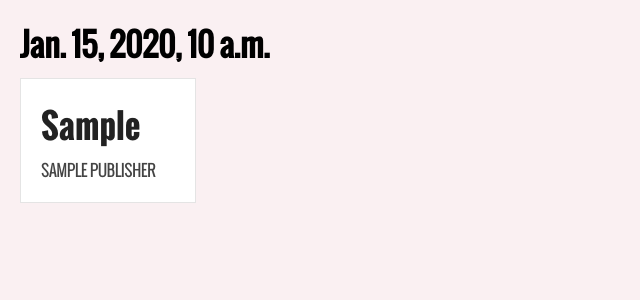
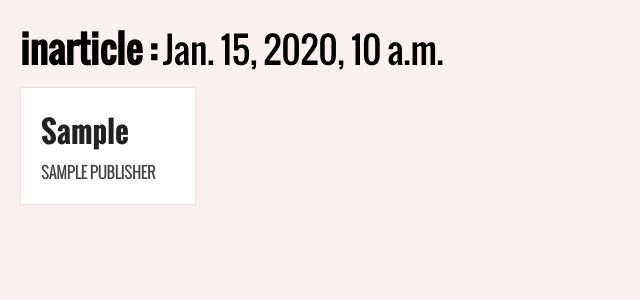
Before and after one commit to JSDiamond/Corpora, a Django app: template templates/news/news.html in a window 1280 px wide. Shown: the top 300 px of the page, without its empty margins (0-640 px from the left). Run offline with Django 3.2, Linux system fonts and the light colour scheme; the template is opened without the code that fills it: most values are stand-ins (such as "Sample title", 1, 10 or a date in 2020).

Commit message:
models fix

```diff
--- a/media/css/main.css
+++ b/media/css/main.css
@@ -43,7 +43,7 @@ h3 {clear: both;}
 h3 a {
     color: #222;
     cursor: pointer;
-    font-size: 34px;
+    font-size: 30px;
     font-family: Oswald-Bold;
     border-bottom: 3px solid #fff;
 }
--- a/news/util.py
+++ b/news/util.py
@@ -44,6 +44,8 @@ def get_google():
             netloca = urlparse(link)
             if "hostednews/ap/"in link:
                 pubName = "associatedpress"
+            elif "hostednews/afp/"in link:
+                pubName = "afp"
             else:
                 if "www" in netloca.netloc:
                     pubName = netloca.netloc[4:]
--- a/news/views.py
+++ b/news/views.py
@@ -1,3 +1,4 @@
+from django.db import IntegrityError
 from django.http import HttpResponse
 from django.template import Context, loader
 from django.template.defaultfilters import slugify
@@ -70,7 +71,7 @@ def special(request):
             if len(article_exists)<1:
                 filler.append("_NewArticle , ")
                 ###################if not in db, make an Article, a StoryGroup w/ date, and check for each Publisher to see if it needs to be entered
-                new_storygroup = StoryGroup.objects.create(date=datetime.datetime.now(), slugline=story[0], entities="")
+                new_storygroup = StoryGroup.objects.create(date=datetime.datetime.now(), slugline=story[0])
                 for link in story[1]:
                     if link in uniqueURLS:
                         None
@@ -121,7 +122,7 @@ def special(request):
                         dict_to_json['Raw_Text'] = rawtext
                         JSON_output = json.dumps( dict_to_json )
                         new_article = Article.objects.create(headline=story[0], url=link[1], date=datetime.datetime.now(), group=new_storygroup, raw_text=rawtext, image_link=imagelink, analyzed_text=JSON_output, master=masterBool, publisher=pubObj)
-        except Article.DoesNotExist:
+        except (Article.DoesNotExist, IntegrityError):
             filler.append(" Database error ")
 
     return HttpResponse(filler)
--- a/templates/news/news.html
+++ b/templates/news/news.html
@@ -7,11 +7,11 @@
 
 {% if latest_news %}
     {% with latest_news.0 as article %}
-        <h1>{{ article.1.1.date }}</h1>
+        <h1 style="font-weight: 100; font-size: 36px;"> <span style="font-weight: 600; font-size: 38px;">inarticle :</span> {{ article.1.1.date }}</h1>
     {% endwith %}
 
     {% for story in latest_news.1 %}
-    <div class="story_preview">
+    <div class="story_preview" style="clear: both;">
         {% with story.0 as article %}
             <h3 class="latest_headlines" group="{{ article.group }}">
                 <a href="{{ article.group }}"> {{ story.1|safe }}</a>
```
Also changed, not shown: 2 other files.
